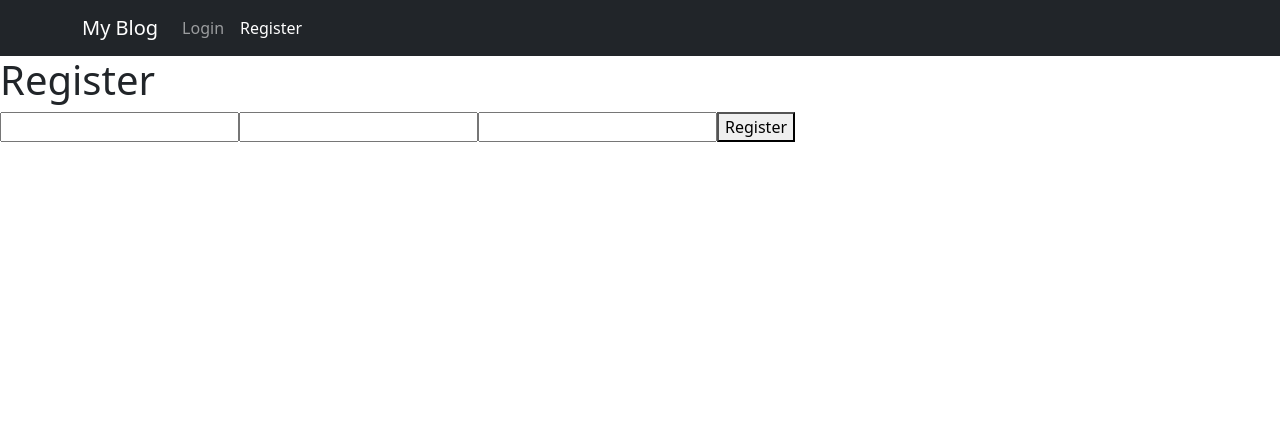
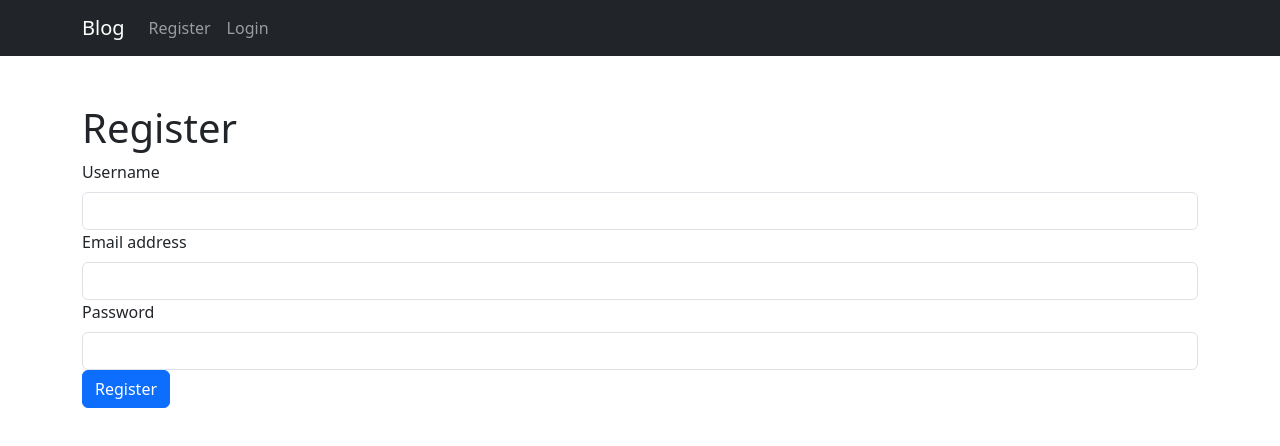
Before and after one commit to MonX94/web2024-frontend, a React (Create React App) app: page /register in a window 1280 px wide. Shown: the top 446 px of the page. Built offline with nearby package versions, Linux system fonts and the light colour scheme; no server answers.

Commit message:
Bootstrap for register

```diff
--- a/src/components/Navbar.js
+++ b/src/components/Navbar.js
@@ -1,42 +1,41 @@
 import React from 'react';
-import { LinkContainer } from 'react-router-bootstrap';
 import { useDispatch, useSelector } from 'react-redux';
+import { Link } from 'react-router-dom';
 import { logout } from '../actions/authActions';
-import { Navbar, Nav, NavDropdown, Container } from 'react-bootstrap';
+import { Navbar, Nav, Button, Container } from 'react-bootstrap';
 
-const CustomNavbar = () => {
+const AppNavbar = () => {
   const dispatch = useDispatch();
-  const { user, isAuthenticated } = useSelector(state => state.auth);
+  const auth = useSelector((state) => state.auth);
 
-  const handleLogout = () => {
+  const onLogout = () => {
     dispatch(logout());
   };
+
+  const authLinks = (
+    <>
+      <Nav.Link as={Link} to="/posts">Posts</Nav.Link>
+      {auth.user && auth.user.role === 'admin' && <Nav.Link as={Link} to="/create-post">Create Post</Nav.Link>}
+      <Navbar.Text className="mr-3">Signed in as: {auth.user && auth.user.username}</Navbar.Text>
+      <Button variant="outline-light" onClick={onLogout}>Logout</Button>
+    </>
+  );
+
+  const guestLinks = (
+    <>
+      <Nav.Link as={Link} to="/register">Register</Nav.Link>
+      <Nav.Link as={Link} to="/login">Login</Nav.Link>
+    </>
+  );
 
   return (
     <Navbar bg="dark" variant="dark" expand="lg">
       <Container>
-        <LinkContainer to="/">
-          <Navbar.Brand>My Blog</Navbar.Brand>
-        </LinkContainer>
+        <Navbar.Brand as={Link} to="/">Blog</Navbar.Brand>
         <Navbar.Toggle aria-controls="basic-navbar-nav" />
         <Navbar.Collapse id="basic-navbar-nav">
           <Nav className="ml-auto">
-            {isAuthenticated ? (
-              <>
-                <NavDropdown title={`Hello, ${user && user.username}`} id="basic-nav-dropdown">
-                  <NavDropdown.Item onClick={handleLogout}>Logout</NavDropdown.Item>
-                </NavDropdown>
-              </>
-            ) : (
-              <>
-                <LinkContainer to="/login">
-                  <Nav.Link>Login</Nav.Link>
-                </LinkContainer>
-                <LinkContainer to="/register">
-                  <Nav.Link>Register</Nav.Link>
-                </LinkContainer>
-              </>
-            )}
+            {auth.isAuthenticated ? authLinks : guestLinks}
           </Nav>
         </Navbar.Collapse>
       </Container>
@@ -44,4 +43,4 @@ const CustomNavbar = () => {
   );
 };
 
-export default CustomNavbar;
+export default AppNavbar;
--- a/src/components/Register.js
+++ b/src/components/Register.js
@@ -1,6 +1,7 @@
 import React, { useState } from 'react';
 import { useDispatch, useSelector } from 'react-redux';
 import { register } from '../actions/authActions';
+import { Form, Button, Container, Alert } from 'react-bootstrap';
 
 const Register = () => {
   const [formData, setFormData] = useState({
@@ -23,16 +24,27 @@ const Register = () => {
   };
 
   return (
-    <div className="auth">
+    <Container className="mt-5">
       <h1>Register</h1>
-      {error && <p className="error">{error}</p>}
-      <form onSubmit={onSubmit}>
-        <input type="text" name="username" value={username} onChange={onChange} required />
-        <input type="email" name="email" value={email} onChange={onChange} required />
-        <input type="password" name="password" value={password} onChange={onChange} required />
-        <button type="submit">Register</button>
-      </form>
-    </div>
+      {error && <Alert variant="danger">{error}</Alert>}
+      <Form onSubmit={onSubmit}>
+        <Form.Group controlId="formBasicUsername">
+          <Form.Label>Username</Form.Label>
+          <Form.Control type="text" name="username" value={username} onChange={onChange} required />
+        </Form.Group>
+        <Form.Group controlId="formBasicEmail">
+          <Form.Label>Email address</Form.Label>
+          <Form.Control type="email" name="email" value={email} onChange={onChange} required />
+        </Form.Group>
+        <Form.Group controlId="formBasicPassword">
+          <Form.Label>Password</Form.Label>
+          <Form.Control type="password" name="password" value={password} onChange={onChange} required />
+        </Form.Group>
+        <Button variant="primary" type="submit">
+          Register
+        </Button>
+      </Form>
+    </Container>
   );
 };
 
```
